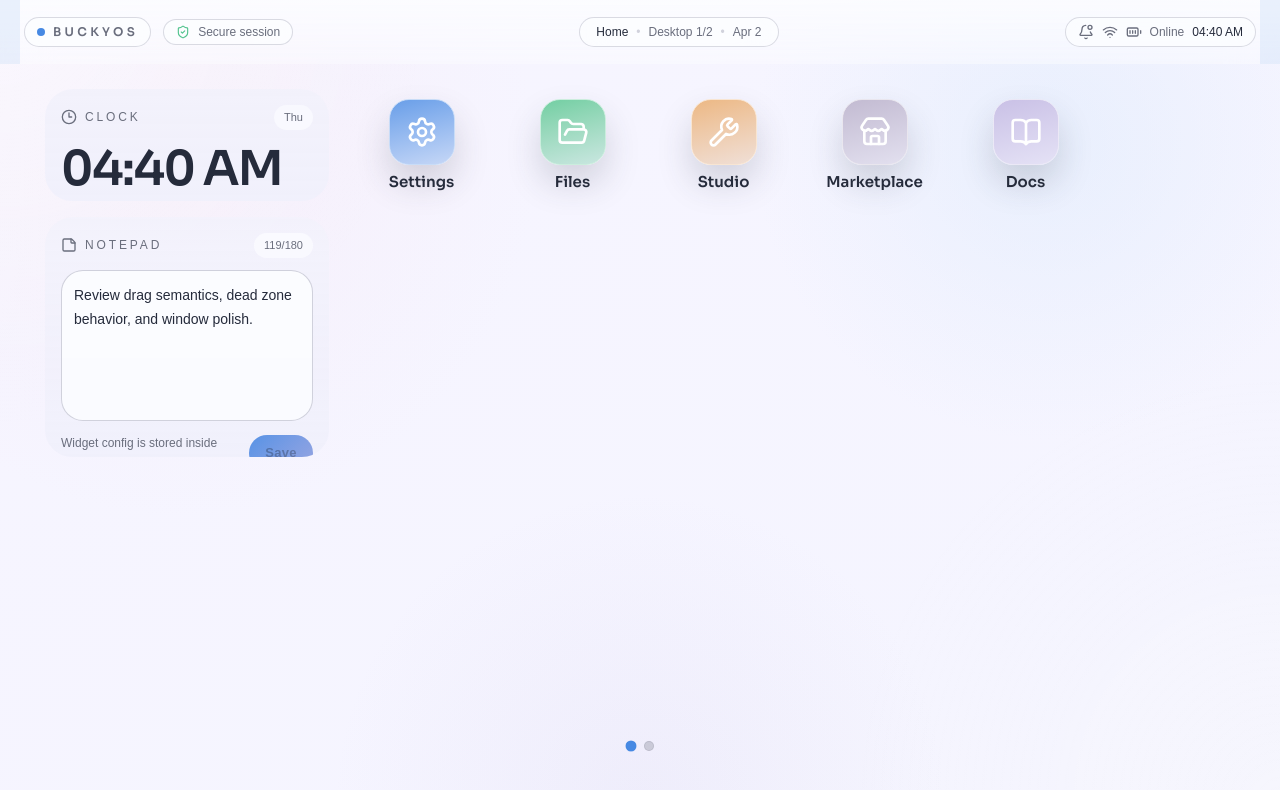
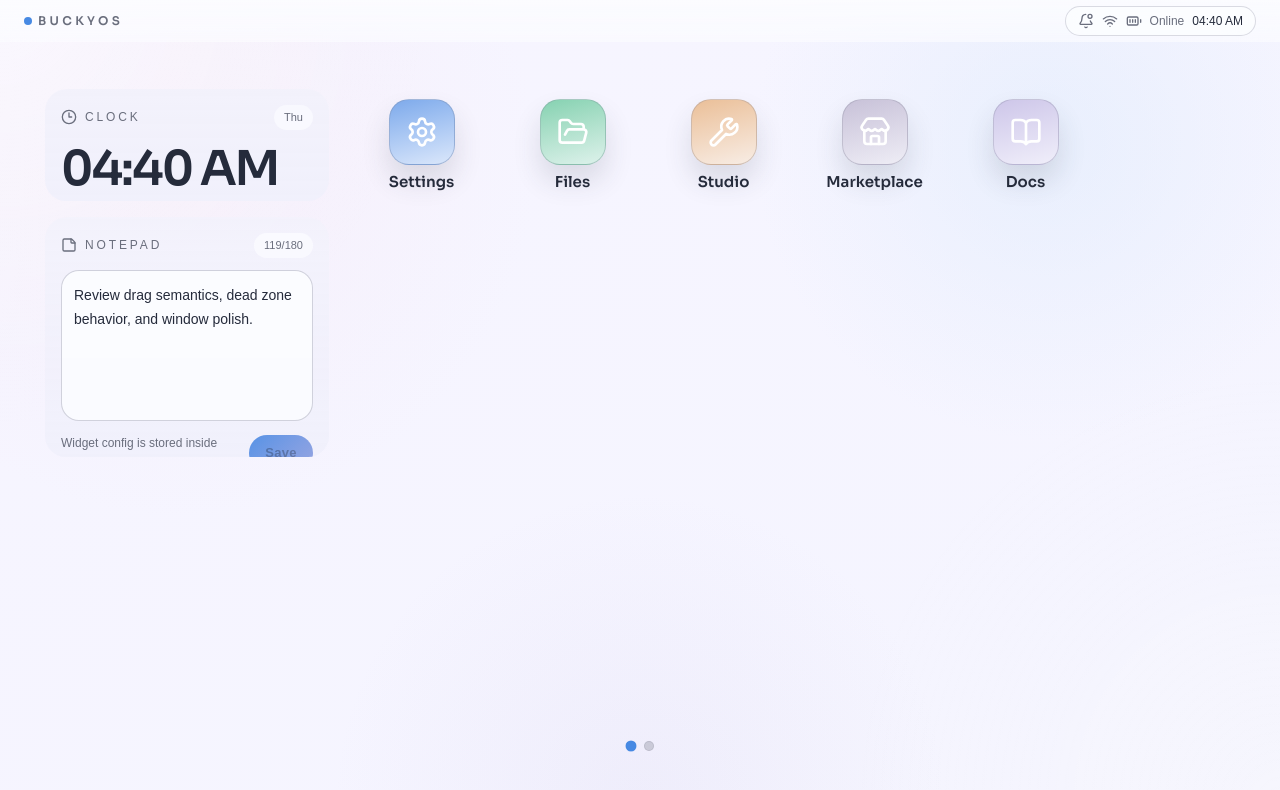
Before and after one commit to waterflier/buckyos_webdesktop, a React (Vite) app: page / in a window 1280 px wide. Shown: the top 790 px of the page. Built offline with nearby package versions, Linux system fonts and the light colour scheme.

Commit message:
improve ui

```diff
--- a/src/index.css
+++ b/src/index.css
@@ -159,7 +159,7 @@ a {
 
 .react-grid-item.react-grid-placeholder {
   background: color-mix(in srgb, var(--cp-accent) 20%, transparent);
-  border-radius: 24px;
+  border-radius: 20px;
   border: 1px dashed color-mix(in srgb, var(--cp-accent) 65%, transparent);
 }
 
--- a/src/routes/DesktopRoute.tsx
+++ b/src/routes/DesktopRoute.tsx
@@ -20,7 +20,6 @@ import {
   Maximize2,
   Minimize2,
   Settings,
-  ShieldCheck,
   Square,
   StickyNote,
   Store,
@@ -333,7 +332,6 @@ export function DesktopRoute() {
   const initialScenario =
     (searchParams.get('scenario') as MockScenario | null) ?? 'normal'
   const [scenario] = useState<MockScenario>(initialScenario)
-  const [currentPage, setCurrentPage] = useState(0)
   const [layoutState, setLayoutState] = useState<LayoutState | null>(null)
   const [windows, setWindows] = useState<WindowRecord[]>([])
   const [snackbar, setSnackbar] = useState<string | null>(null)
@@ -369,7 +367,6 @@ export function DesktopRoute() {
   const apps = data?.apps ?? []
   const currentSpec = gridSpec[formFactor]
   const resetViewportState = () => {
-    setCurrentPage(0)
     setWindows([])
   }
   const applyResolvedLayout = (nextLayout: LayoutState) => {
@@ -612,11 +609,38 @@ export function DesktopRoute() {
     })
   }
 
+  const suppressNextOpen = (itemId: string) => {
+    suppressOpenItemId.current = itemId
+    window.setTimeout(() => {
+      if (suppressOpenItemId.current === itemId) {
+        suppressOpenItemId.current = null
+      }
+    }, 180)
+  }
+
+  const handleGridDragStart = (
+    _pageId: string,
+    oldItem: GridLayoutItem | null,
+    newItem: GridLayoutItem | null,
+  ) => {
+    const itemId = newItem?.i ?? oldItem?.i
+    if (!itemId) {
+      return
+    }
+
+    suppressNextOpen(itemId)
+  }
+
   const handleGridDragStop = (
     pageId: string,
     oldItem: GridLayoutItem | null,
     newItem: GridLayoutItem | null,
   ) => {
+    const itemId = newItem?.i ?? oldItem?.i
+    if (itemId) {
+      suppressNextOpen(itemId)
+    }
+
     if (!newItem) {
       return
     }
@@ -645,12 +669,6 @@ export function DesktopRoute() {
       }
     })
 
-    suppressOpenItemId.current = newItem.i
-    window.setTimeout(() => {
-      if (suppressOpenItemId.current === newItem.i) {
-        suppressOpenItemId.current = null
-      }
-    }, 140)
   }
 
   const moveItemBetweenPages = (itemId: string, direction: -1 | 1) => {
@@ -772,14 +790,12 @@ export function DesktopRoute() {
               <StatusBar
                 activeMobileWindow={Boolean(isMobile && topMobileWindow)}
                 deadZone={resolvedDeadZone}
-                currentPage={currentPage}
                 formFactor={formFactor}
                 onStatusAction={
                   isMobile && topMobileWindow
                     ? () => handleCloseWindow(topMobileWindow.id)
                     : undefined
                 }
-                pageCount={layoutState.pages.length}
               />
               <div
                 className="relative"
@@ -798,7 +814,6 @@ export function DesktopRoute() {
                     modules={[Pagination]}
                     allowTouchMove={isMobile}
                     pagination={{ clickable: true }}
-                    onSlideChange={(swiper) => setCurrentPage(swiper.activeIndex)}
                     className="h-full"
                     style={{ height: workspaceInnerHeight }}
                   >
@@ -824,6 +839,9 @@ export function DesktopRoute() {
                               threshold: isMobile ? 5 : 4,
                             }}
                             compactor={noCompactor}
+                            onDragStart={(_, oldItem, newItem) =>
+                              handleGridDragStart(page.id, oldItem, newItem)
+                            }
                             onLayoutChange={(next: Layout) =>
                               handleLayoutChange(page.id, next)
                             }
@@ -1030,7 +1048,7 @@ function PanelIntro({
           <p className="mt-2 font-display text-xl font-semibold sm:text-2xl">{title}</p>
           <p className="mt-2 text-sm leading-6 text-[color:var(--cp-muted)]">{body}</p>
         </div>
-        {aside ? <div className="sm:shrink-0">{aside}</div> : null}
+        {aside ? <div className="hidden sm:block sm:shrink-0">{aside}</div> : null}
       </div>
     </section>
   )
@@ -1116,23 +1134,20 @@ function EmptyState({ onRestore }: { onRestore: () => void }) {
 
 function StatusBar({
   activeMobileWindow,
-  currentPage,
   deadZone,
   formFactor,
   onStatusAction,
-  pageCount,
 }: {
   activeMobileWindow?: boolean
-  currentPage: number
   deadZone: LayoutState['deadZone']
   formFactor: FormFactor
   onStatusAction?: () => void
-  pageCount: number
 }) {
   const { locale, t } = useI18n()
   const now = useMinuteClock()
   const showHomeAction =
     formFactor === 'mobile' && activeMobileWindow && typeof onStatusAction === 'function'
+  const barHeight = Math.min(deadZone.top, formFactor === 'mobile' ? 38 : 42)
 
   return (
     <div
@@ -1140,52 +1155,38 @@ function StatusBar({
       className="pointer-events-none absolute inset-x-0 top-0 z-50"
       style={{ height: deadZone.top }}
     >
-      <div className="absolute inset-x-0 top-0 h-full bg-[linear-gradient(180deg,color-mix(in_srgb,var(--cp-surface)_94%,transparent),color-mix(in_srgb,var(--cp-surface)_48%,transparent))] backdrop-blur-xl" />
       <div
-        className="absolute inset-y-0 left-0 bg-[color:color-mix(in_srgb,var(--cp-accent)_10%,transparent)]"
-        style={{ width: deadZone.left }}
+        className="absolute inset-x-0 bg-[linear-gradient(180deg,color-mix(in_srgb,var(--cp-surface)_94%,transparent),color-mix(in_srgb,var(--cp-surface)_68%,transparent))] backdrop-blur-xl"
+        style={{ top: 0, height: barHeight }}
       />
       <div
-        className="absolute inset-y-0 right-0 bg-[color:color-mix(in_srgb,var(--cp-accent)_10%,transparent)]"
-        style={{ width: deadZone.right }}
+        className="absolute inset-x-0 h-px bg-[color:var(--cp-border)]/80"
+        style={{ top: barHeight }}
       />
-      <div className="absolute inset-x-0 bottom-0 h-px bg-[color:var(--cp-border)]/80" />
-      <div className="relative flex h-full items-center justify-between gap-3 px-3 text-[color:var(--cp-text)] sm:px-6">
-        <div className="flex min-w-0 items-center gap-2.5 sm:gap-3">
+      <div
+        className="relative flex items-center justify-between gap-2 px-3 text-[color:var(--cp-text)] sm:gap-3 sm:px-6"
+        style={{ height: barHeight }}
+      >
+        <div className="flex min-w-0 items-center">
           {showHomeAction ? (
             <button
               type="button"
               aria-label={`${t('common.back')} BuckyOS`}
               data-testid="status-home-action"
               onClick={onStatusAction}
-              className="shell-pill pointer-events-auto px-3 py-1.5 font-display text-xs font-semibold uppercase tracking-[0.18em] text-[color:var(--cp-text)] active:scale-[0.98]"
+              className="pointer-events-auto inline-flex min-w-0 items-center gap-1.5 whitespace-nowrap bg-transparent px-0 font-display text-[11px] font-semibold uppercase tracking-[0.2em] text-[color:var(--cp-muted)] active:scale-[0.98] sm:text-xs sm:tracking-[0.28em]"
             >
               <span className="h-2 w-2 rounded-full bg-[color:var(--cp-accent)]" />
-              {'<- BuckyOS'}
+              BuckyOS
             </button>
           ) : (
-            <div className="shell-pill px-3 py-1.5 font-display text-xs font-semibold uppercase tracking-[0.28em] text-[color:var(--cp-muted)]">
+            <div className="inline-flex min-w-0 items-center gap-1.5 whitespace-nowrap px-0 font-display text-[11px] font-semibold uppercase tracking-[0.2em] text-[color:var(--cp-muted)] sm:text-xs sm:tracking-[0.28em]">
               <span className="h-2 w-2 rounded-full bg-[color:var(--cp-accent)]" />
               BuckyOS
             </div>
           )}
-          <div className="shell-pill hidden px-3 py-1 text-xs sm:flex">
-            <ShieldCheck className="size-3.5 text-[color:var(--cp-success)]" />
-            {t('shell.secure')}
-          </div>
         </div>
-        <div className="shell-pill hidden px-4 py-1.5 text-xs sm:flex">
-          <span className="font-medium text-[color:var(--cp-text)]">{t('shell.home')}</span>
-          <span className="text-[color:var(--cp-border)]">•</span>
-          <span>
-            {formFactor === 'mobile' ? t('shell.mobile') : t('shell.desktop')} {currentPage + 1}/{pageCount}
-          </span>
-          <span className="text-[color:var(--cp-border)]">•</span>
-          <span>
-            {new Intl.DateTimeFormat(locale, { month: 'short', day: 'numeric' }).format(now)}
-          </span>
-        </div>
-        <div className="shell-pill px-3 py-1.5 text-xs">
+        <div className="shell-pill ml-auto shrink-0 px-3 py-1.5 text-xs">
           <BellDot className="hidden size-4 sm:block" />
           <Wifi className="size-4" />
           <BatteryFull className="size-4" />
@@ -1259,12 +1260,15 @@ function DesktopTile({
     <div
       data-testid={`desktop-item-${item.id}`}
       className={clsx(
-        'desktop-tile-shell group relative h-full rounded-[28px] border border-transparent transition-[transform,border-color,box-shadow,background-color] duration-200 ease-[var(--cp-ease-emphasis)]',
+        'desktop-tile-shell group relative h-full border border-transparent transition-[transform,border-color,box-shadow,background-color] duration-200 ease-[var(--cp-ease-emphasis)]',
+        item.type === 'widget' ? 'rounded-[22px]' : 'rounded-[28px]',
         item.type === 'widget' ? 'overflow-hidden' : 'overflow-visible',
         isDesktop ? 'cursor-grab active:cursor-grabbing' : '',
         isSelected
           ? 'border-[color:color-mix(in_srgb,var(--cp-accent)_46%,transparent)] shadow-[0_0_0_4px_color-mix(in_srgb,var(--cp-accent)_15%,transparent)]'
-          : 'hover:border-[color:color-mix(in_srgb,var(--cp-border)_84%,transparent)]',
+          : item.type === 'widget'
+            ? 'hover:border-[color:color-mix(in_srgb,var(--cp-border)_84%,transparent)]'
+            : '',
       )}
       onContextMenu={onOpenContextMenu}
     >
@@ -1279,27 +1283,20 @@ function DesktopTile({
           data-testid={`desktop-app-${app.id}`}
           title={t(app.labelKey, app.id)}
           className={clsx(
-            'flex h-full w-full flex-col items-center rounded-[28px] bg-transparent text-center transition-[transform,background-color,box-shadow] duration-200 ease-[var(--cp-ease-emphasis)] hover:-translate-y-0.5 hover:bg-[color:color-mix(in_srgb,var(--cp-surface)_88%,transparent)] focus-visible:bg-[color:color-mix(in_srgb,var(--cp-accent-soft)_10%,var(--cp-surface))]',
+            'flex h-full w-full flex-col items-center rounded-[28px] bg-transparent text-center transition-[background-color,box-shadow] duration-200 ease-[var(--cp-ease-emphasis)] focus-visible:bg-[color:color-mix(in_srgb,var(--cp-accent-soft)_10%,var(--cp-surface))]',
             isDesktop ? 'cursor-grab active:cursor-grabbing' : '',
             isCompactAppTile ? 'justify-center gap-1.5 px-1 py-2' : 'justify-center gap-2 px-2',
           )}
         >
           <span
             className={clsx(
-              'relative flex items-center justify-center overflow-hidden border shadow-[0_18px_34px_color-mix(in_srgb,var(--cp-shadow)_18%,transparent)]',
+              'relative flex items-center justify-center overflow-hidden border shadow-[0_16px_28px_color-mix(in_srgb,var(--cp-shadow)_14%,transparent)]',
               isCompactAppTile
                 ? 'h-11 w-11 rounded-[15px]'
                 : 'h-14 w-14 rounded-[20px] sm:h-16 sm:w-16',
             )}
-            style={{
-              borderColor: `color-mix(in srgb, ${app.accent} 30%, white)`,
-              background: `linear-gradient(165deg, color-mix(in srgb, ${app.accent} 82%, white), color-mix(in srgb, ${app.accent} 26%, var(--cp-bg)))`,
-            }}
+            style={appIconSurfaceStyle(app.accent)}
           >
-            <span
-              className="absolute inset-x-[22%] top-[14%] h-[32%] rounded-full bg-white/26 blur-md"
-              aria-hidden
-            />
             <AppIcon iconKey={app.iconKey} />
           </span>
           <span
@@ -1316,7 +1313,7 @@ function DesktopTile({
       ) : null}
 
       {item.type === 'widget' && item.widgetType === 'clock' ? (
-        <div className="flex h-full flex-col justify-between rounded-[28px] bg-[linear-gradient(180deg,color-mix(in_srgb,var(--cp-surface-3)_100%,transparent),color-mix(in_srgb,var(--cp-surface-2)_96%,transparent))] p-4">
+        <div className="flex h-full flex-col justify-between rounded-[22px] bg-[linear-gradient(180deg,color-mix(in_srgb,var(--cp-surface-3)_100%,transparent),color-mix(in_srgb,var(--cp-surface-2)_96%,transparent))] p-4">
           <div className="flex items-center justify-between gap-2 text-[color:var(--cp-muted)]">
             <div className="flex items-center gap-2">
               <Clock3 className="size-4" />
@@ -1330,8 +1327,8 @@ function DesktopTile({
               }).format(now)}
             </span>
           </div>
-          <div>
-            <p className="font-display text-3xl font-semibold tracking-[-0.04em] text-[color:var(--cp-text)] sm:text-5xl">
+          <div className="-mt-1">
+            <p className="font-display whitespace-nowrap text-[1.72rem] font-semibold leading-[0.94] tracking-[-0.05em] text-[color:var(--cp-text)] sm:text-[2.8rem] lg:text-5xl">
               {new Intl.DateTimeFormat(locale, {
                 hour: '2-digit',
                 minute: '2-digit',
@@ -1358,6 +1355,16 @@ function DesktopTile({
 function AppIcon({ iconKey }: { iconKey: string }) {
   const Icon = iconMap[iconKey as keyof typeof iconMap] ?? LayoutGrid
   return <Icon className="relative z-10 size-7 text-white sm:size-8" />
+}
+
+function appIconSurfaceStyle(accent: string, tone: 'tile' | 'window' = 'tile') {
+  const leadingMix = tone === 'tile' ? '68%' : '60%'
+  const trailingMix = tone === 'tile' ? '18%' : '14%'
+
+  return {
+    borderColor: `color-mix(in srgb, ${accent} 18%, var(--cp-border))`,
+    background: `linear-gradient(165deg, color-mix(in srgb, ${accent} ${leadingMix}, var(--cp-surface-2)), color-mix(in srgb, ${accent} ${trailingMix}, var(--cp-surface)))`,
+  }
 }
 
 function NotepadWidget({
@@ -1391,7 +1398,7 @@ function NotepadWidget({
   return (
     <form
       onSubmit={form.handleSubmit((values) => onSave(itemId, values.content))}
-      className="flex h-full flex-col rounded-[28px] bg-[linear-gradient(180deg,color-mix(in_srgb,var(--cp-surface-3)_86%,transparent),color-mix(in_srgb,var(--cp-surface-2)_96%,transparent))] p-4"
+      className="flex h-full flex-col rounded-[22px] bg-[linear-gradient(180deg,color-mix(in_srgb,var(--cp-surface-3)_86%,transparent),color-mix(in_srgb,var(--cp-surface-2)_96%,transparent))] p-4"
     >
       <div className="mb-3 flex items-center justify-between gap-3">
         <div className="flex items-center gap-2 text-[color:var(--cp-muted)]">
@@ -1407,7 +1414,7 @@ function NotepadWidget({
       <textarea
         {...form.register('content')}
         aria-invalid={form.formState.isSubmitted && !form.formState.isValid}
-        className="widget-interactive min-h-0 flex-1 resize-none rounded-[22px] border border-[color:var(--cp-border)] bg-[color:color-mix(in_srgb,var(--cp-surface)_96%,transparent)] p-3 text-sm leading-6 text-[color:var(--cp-text)] shadow-[inset_0_1px_0_color-mix(in_srgb,white_35%,transparent)] outline-none placeholder:text-[color:var(--cp-muted)] focus:border-[color:var(--cp-accent)]"
+        className="widget-interactive min-h-0 flex-1 resize-none rounded-[18px] border border-[color:var(--cp-border)] bg-[color:color-mix(in_srgb,var(--cp-surface)_96%,transparent)] p-3 text-sm leading-6 text-[color:var(--cp-text)] shadow-[inset_0_1px_0_color-mix(in_srgb,white_35%,transparent)] outline-none placeholder:text-[color:var(--cp-muted)] focus:border-[color:var(--cp-accent)]"
         placeholder={t('widgets.notesPlaceholder')}
       />
       <div className="mt-3 flex items-center justify-between gap-3">
@@ -1697,11 +1704,8 @@ function DesktopWindowLayer({
             >
               <div className="min-w-0 flex items-center gap-3">
                 <span
-                  className="flex h-10 w-10 items-center justify-center rounded-[16px] border shadow-[0_12px_24px_color-mix(in_srgb,var(--cp-shadow)_16%,transparent)]"
-                  style={{
-                    borderColor: `color-mix(in srgb, ${app.accent} 24%, white)`,
-                    background: `linear-gradient(165deg, color-mix(in srgb, ${app.accent} 78%, white), color-mix(in srgb, ${app.accent} 24%, var(--cp-bg)))`,
-                  }}
+                  className="flex h-10 w-10 items-center justify-center rounded-[16px] border shadow-[0_10px_18px_color-mix(in_srgb,var(--cp-shadow)_14%,transparent)]"
+                  style={appIconSurfaceStyle(app.accent, 'window')}
                 >
                   <AppIcon iconKey={app.iconKey} />
                 </span>
@@ -1817,20 +1821,24 @@ function MobileWindowSheet({
           paddingBottom: deadZone.bottom,
         }}
       >
-        <div className="flex items-center justify-between gap-3 border-b border-[color:var(--cp-border)] bg-[linear-gradient(180deg,color-mix(in_srgb,var(--cp-surface-2)_96%,transparent),color-mix(in_srgb,var(--cp-surface)_94%,transparent))] px-4 py-3 backdrop-blur-xl">
-          <div className="min-w-0 flex items-center gap-3">
-            <IconButton aria-label={t('common.back')} onClick={onBack}>
+        <div className="flex items-center justify-between gap-3 border-b border-[color:var(--cp-border)] bg-[linear-gradient(180deg,color-mix(in_srgb,var(--cp-surface-2)_96%,transparent),color-mix(in_srgb,var(--cp-surface)_94%,transparent))] px-3.5 py-2.5 backdrop-blur-xl sm:px-4 sm:py-3">
+          <div className="min-w-0 flex items-center gap-2.5 sm:gap-3">
+            <IconButton aria-label={t('common.back')} size="small" onClick={onBack}>
               <Minimize2 className="size-4 rotate-90" />
             </IconButton>
             <div className="min-w-0">
               <div className="flex items-center gap-2">
                 <p className="truncate font-display text-sm font-semibold">{t(app.labelKey)}</p>
-                <TierBadge tier={app.tier} />
+                <span className="hidden sm:inline-flex">
+                  <TierBadge tier={app.tier} />
+                </span>
               </div>
-              <p className="truncate text-xs text-[color:var(--cp-muted)]">{t(app.summaryKey)}</p>
+              <p className="hidden truncate text-xs text-[color:var(--cp-muted)] sm:block">
+                {t(app.summaryKey)}
+              </p>
             </div>
           </div>
-          <IconButton aria-label={t('common.close')} onClick={onClose}>
+          <IconButton aria-label={t('common.close')} size="small" onClick={onClose}>
             <X className="size-4" />
           </IconButton>
         </div>
```
Also changed, not shown: 2 other files (tests, documents, lock files or other folders).
